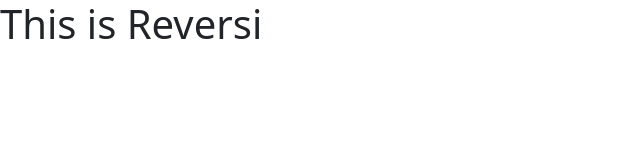
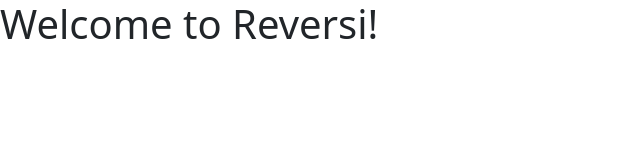
Before and after one commit to lizhobbz/reversi-hobbs, a website: page public/index.html in a window 1280 px wide. Shown: the whole page, without its empty margins (0-640 px from the left). Drawn offline with nearby package versions, Linux system fonts and the light colour scheme.

Commit message:
no message

```diff
--- a/public/index.html
+++ b/public/index.html
@@ -8,14 +8,10 @@
     <!-- Bootstrap CSS -->
     <link href="https://cdn.jsdelivr.net/npm/bootstrap@5.0.2/dist/css/bootstrap.min.css" rel="stylesheet" integrity="sha384-EVSTQN3/azprG1Anm3QDgpJLIm9Nao0Yz1ztcQTwFspd3yD65VohhpuuCOmLASjC" crossorigin="anonymous">
 
-    <title>This is Reversi!</title>
+    <title>Reversi</title>
   </head>
   <body>
-    <h1>This is Reversi</h1>
-
-    <!-- Optional JavaScript; choose one of the two! -->
-
-    <!-- Option 1: Bootstrap Bundle with Popper -->
+    <h1>Welcome to Reversi!</h1>
     <script src="https://cdn.jsdelivr.net/npm/bootstrap@5.0.2/dist/js/bootstrap.bundle.min.js" integrity="sha384-MrcW6ZMFYlzcLA8Nl+NtUVF0sA7MsXsP1UyJoMp4YLEuNSfAP+JcXn/tWtIaxVXM" crossorigin="anonymous"></script>
   </body>
 </html>
```
